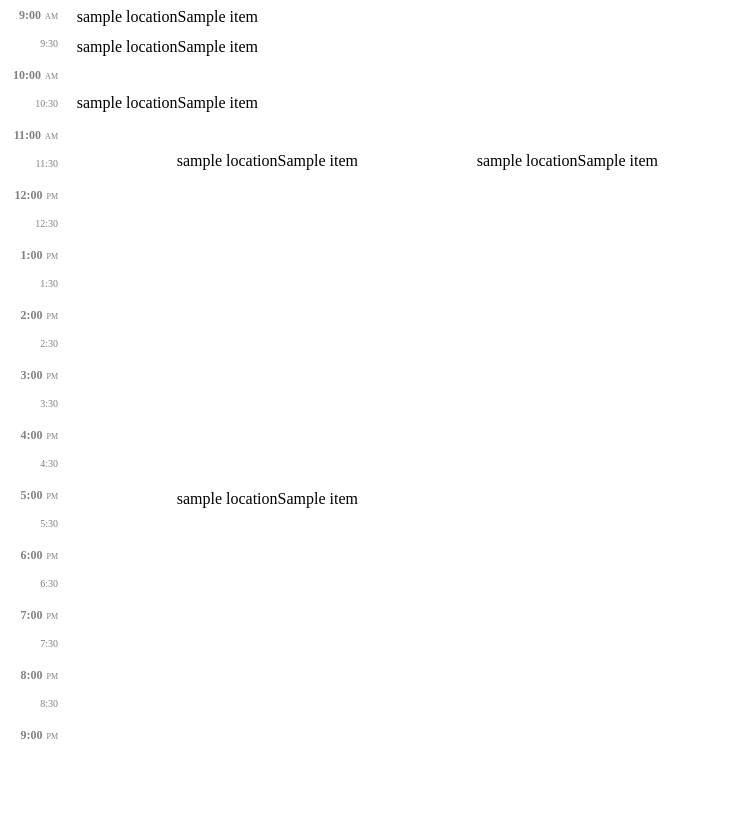
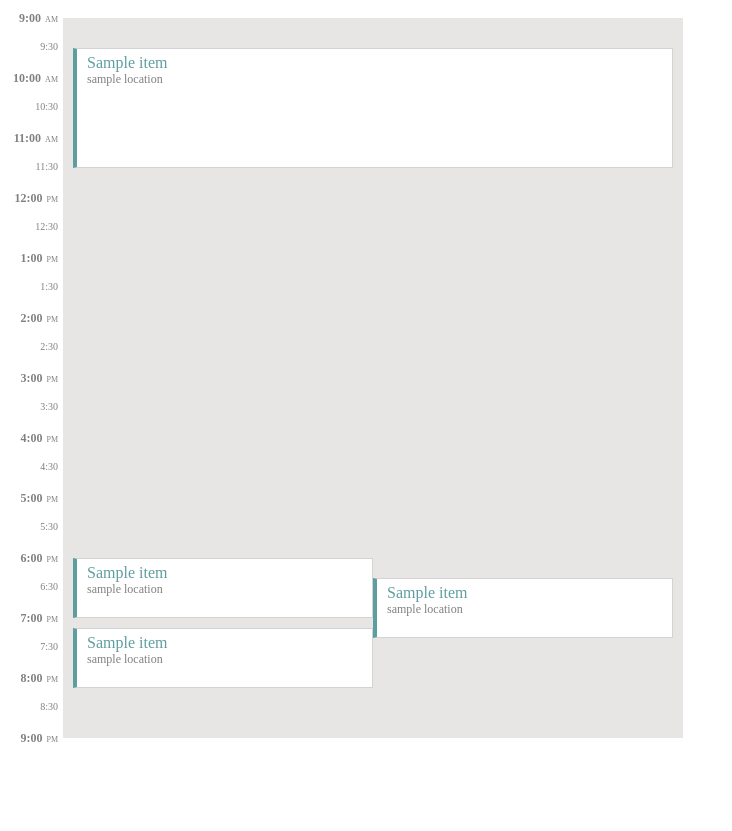
Before and after one commit to mofthecross/singleDayCalendar, a plain HTML site: page index.html in a window 1280 px wide. Shown: the whole page, without its empty margins (0-732 px from the left). After the commit the page ends 800 px from the top, so only its background shows below. Drawn offline with Linux system fonts and the light colour scheme.

Commit message:
Add css styling and complete project

```diff
--- a/main.js
+++ b/main.js
@@ -7,6 +7,7 @@ class Event {
     this.coordinates = { x: null, y: null, width: null, height: null }
     this.eventName = eventName || 'Sample item';
     this.eventLocation = eventLocation || 'sample location';
+    this.W = null;
   }
 }
 
@@ -14,28 +15,57 @@ class Collisions {
   constructor(){
     this.storage = {};
     this.length = 0;
-    this.resolved = false;
+    this.offset = null;
+    this.resolved = { width: false, 'xCoord': false }
   }
+
   addCollision(event) {
     this.storage[event.id] = event;
     this.length++;
   }
-  resolve(padding) {
+
+  resolveWidth(maxwidth) {
+    let conflict = this.length;
+    let earliestEndtime = null;
+    //doing another scan on each collision to see if we can fit
+    //other events to the left;
+    for (let event in this.storage) {
+      if (earliestEndtime === null)  {
+        earliestEndtime = this.storage[event].end;
+      } else {
+        if (this.storage[event].start >= earliestEndtime) {
+          conflict -= 1;
+        }
+        earliestEndtime = Math.min(earliestEndtime, this.storage[event].end);
+      }
+    }
+    this.offset = conflict;
+    this.resolved.width = true;
+  }
+
+  resolveXcoord(padding) {
     //resove x coordinates of each collided events in relation to each other;
-    let previous = null;
+    let previousXcoordinate = null;
+    let previousEndTime;
 
     for (let eventID in this.storage) {
       let event = this.storage[eventID];
 
-      if (previous === null) {
+      if (previousXcoordinate === null) {
         event.coordinates.x = padding; //first one;
+        previousEndTime = event.end;
       } else {
-        event.coordinates.x = previous + padding;
+        if (event.start >= previousEndTime) {
+          event.coordinates.x = padding;
+        } else {
+          event.coordinates.x = previousXcoordinate + padding;
+        }
+        previousEndTime = event.start;
       }
-      previous += event.coordinates.width;
+      previousXcoordinate += event.coordinates.width;
     }
     //set resolved to true;
-    this.resolved = true;
+    this.resolved.xCoord = true;
   }
 }
 
@@ -101,11 +131,16 @@ class SingleDayView {
     let maximumWidth = max;
 
     for (let i = 0; i < this.events.length; i++) {
-      if (this.events[i].collisions !== null) {
-        this.events[i].coordinates.width = maximumWidth / this.events[i].collisions.length;
+      let current = this.events[i];
+      if (current.collisions !== null) {
+        if (current.collisions.resolved.width === false) {
+          current.collisions.resolveWidth()
+        }
+        current.coordinates.width = maximumWidth / current.collisions.offset;
       } else {
-        this.events[i].coordinates.width = maximumWidth;
+        current.coordinates.width = maximumWidth;
       }
+      current.W = current.coordinates.width;
     }
     return this.events;
   }
@@ -118,8 +153,8 @@ class SingleDayView {
         event.coordinates.x = padding;
       }
       // if event has unresolved collision with other events;
-      if (event.collisions !== null && event.collisions.resolved === false) {
-        event.collisions.resolve(padding);
+      if (event.collisions !== null && event.collisions.resolved.xCoord === false) {
+        event.collisions.resolveXcoord(padding);
       }
       event.coordinates.y = event.start;
       event.coordinates.height = event.end - event.start;
@@ -150,12 +185,22 @@ class SingleDayView {
       container.appendChild(div);
     });
   }
-
+  removeEvents(containerID) {
+    let parent = document.getElementById(containerID);
+    while (parent.hasChildNodes()) {
+      parent.removeChild(parent.lastChild)
+    }
+  }
 }
 
-const testcase = [{start: 100, end: 72},  {start: 0, end: 30}, {start: 0, end: 60}, {start:30, end: 90}, {start: 360, end: 700}, {start: 360, end: 700}]//, {start: 30, end: 150}, {start: 540, end: 600}, {start: 610, end: 670} ]
+function layOutDay(events){
+  let layOut = new SingleDayView();
+  layOut.removeEvents('events');
+  layOut.process(events);
+  layOut.renderEvents('events');
+}
+
+const testcase = [{start: 30, end: 150},  {start: 540, end: 600}, {start: 560, end: 620}, {start:610, end: 670}];
 let singleDayViewTest = new SingleDayView('events');
 singleDayViewTest.process(testcase)
 singleDayViewTest.renderEvents('events');
-
-console.log(singleDayViewTest);
--- a/style.css
+++ b/style.css
@@ -1,5 +1,9 @@
 #main {
     display: inline-flex;
+}
+
+#time {
+    margin-top: 3px;
 }
 
 .timeLabel {
@@ -30,3 +34,50 @@ p {
     margin-left: 4px;
     font-weight: normal;
 }
+
+#events {
+    background-color: #E7E6E5;
+    margin-top: 10px;
+    position: relative;
+    height: 720px;
+    width: 600px;
+    padding: 0px 10px;
+}
+
+.events {
+    background-color: white;
+    position: absolute;
+    display: inline-block;
+    overflow: hidden;
+    border: 1px solid lightgrey;
+    border-left: 4px solid #5F9EA0;
+}
+
+.eventName {
+    margin-left: 10px;
+    float: left;
+    color: #5F9EA0;
+}
+
+p.eventName {
+    height: -webkit-fit-content;
+    margin-top: 5px;
+    margin-bottom: 0px;
+    padding-bottom: 0px;
+}
+
+.eventLocation {
+    display: inline-block;
+    margin-left: 10px;
+    font-size: 12px;
+    float: left;
+    clear: both;
+    color: grey;
+}
+
+p.eventLocation {
+    margin-top: 0px;
+}
+
+
+}
```
